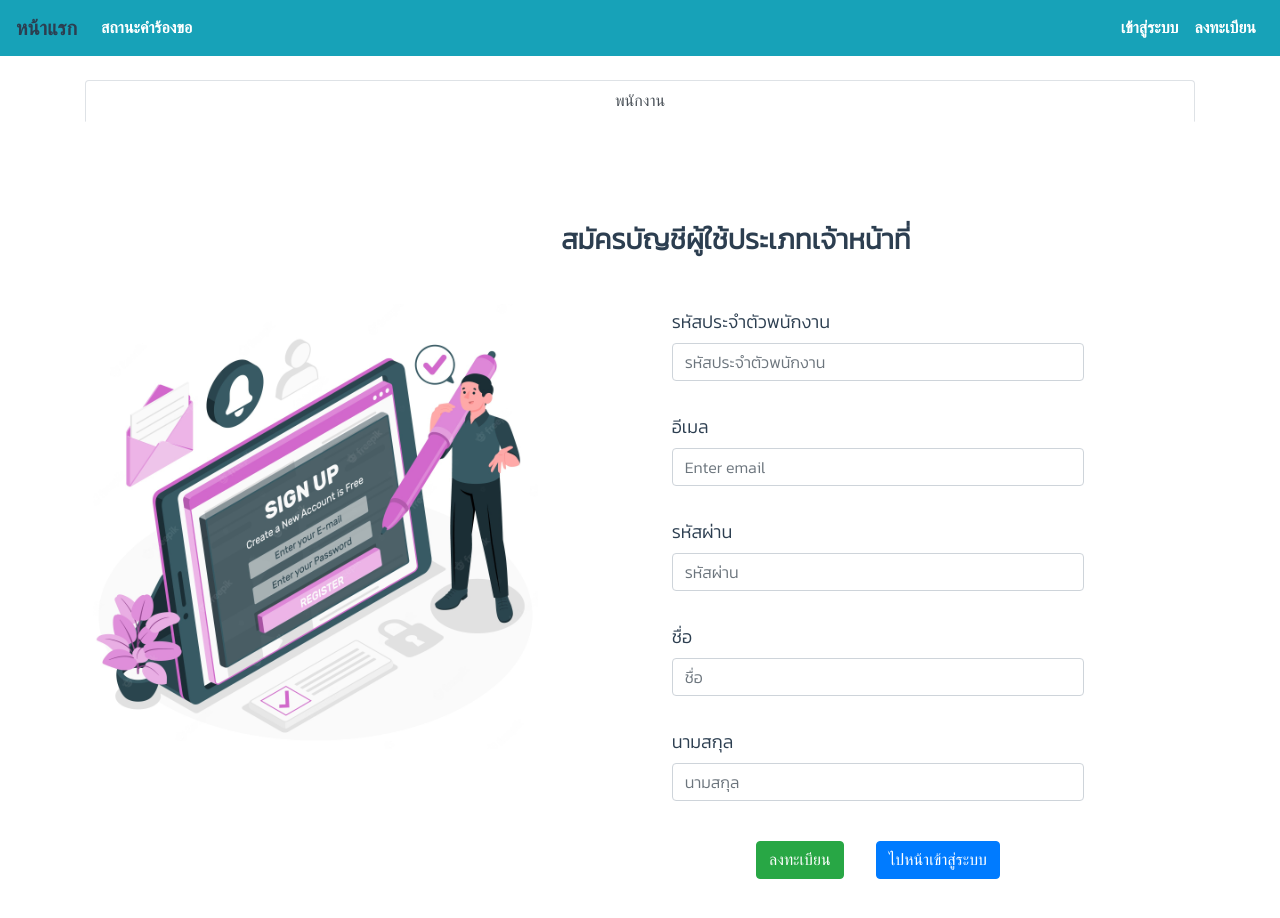
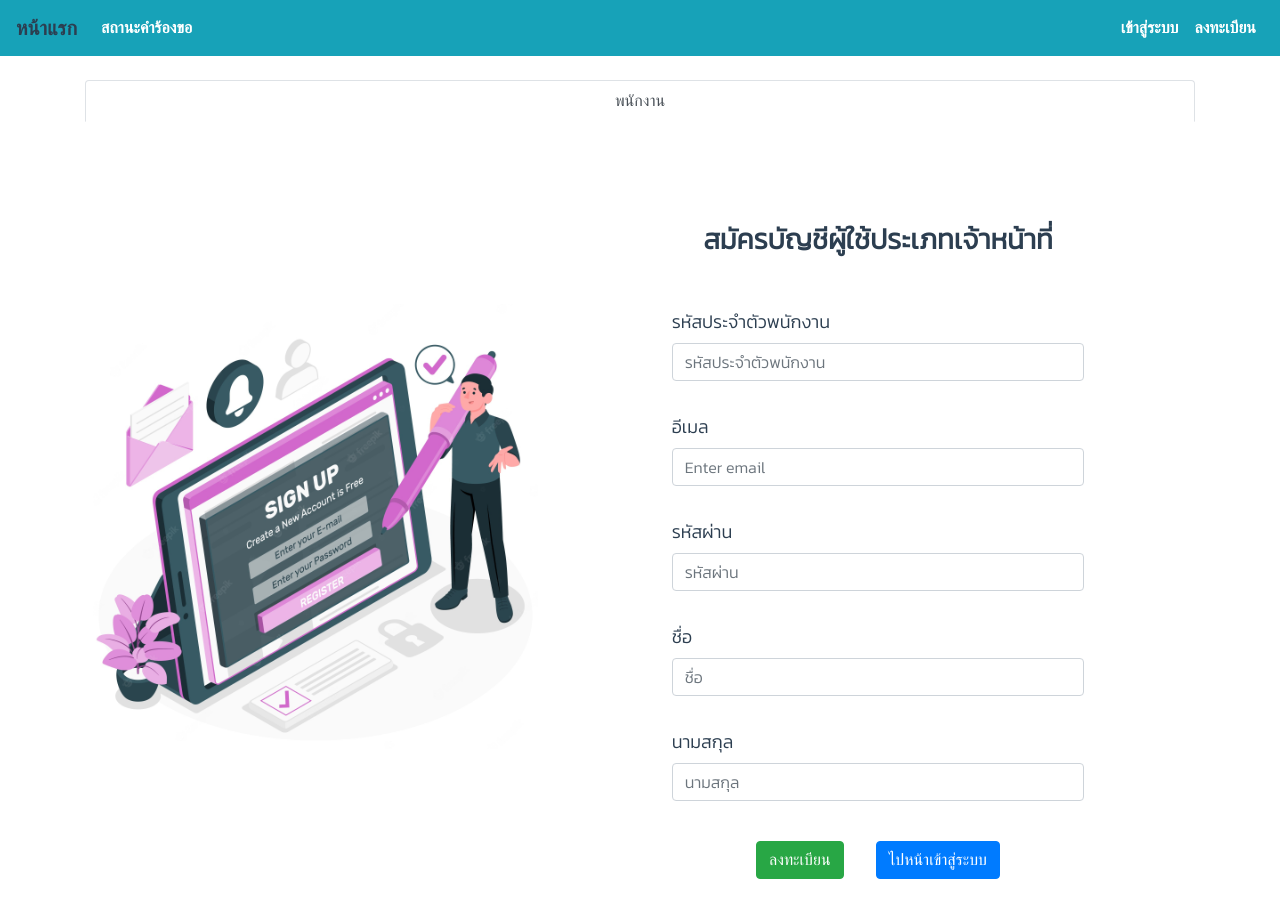
Before and after one commit to panupongth148/RightHistoryFrontend, a Vue app: page /register in a window 1280 px wide. Shown: the top 918 px of the page. Built offline with nearby package versions, Linux system fonts and the light colour scheme.

Commit message:
Update Signup.vue

```diff
--- a/src/views/Signup.vue
+++ b/src/views/Signup.vue
@@ -12,7 +12,7 @@
             />
           </div>
           <div class="col col-lg-7 col-md-12 py-5 pl-3">
-            <p class="detail-header" style="font-size: 28px">
+            <p class="tit" style="font-size: 28px">
               <b>สมัครบัญชีผู้ใช้ประเภทเจ้าหน้าที่</b>
             </p>
             <b-form
@@ -455,7 +455,7 @@ export default {
   font-family: "Bebas Neue", cursive;
   font-size: 35px;
 }
-.detail-header {
+.tit {
   font-family: "Kanit", sans-serif;
 }
 .detail {
```
